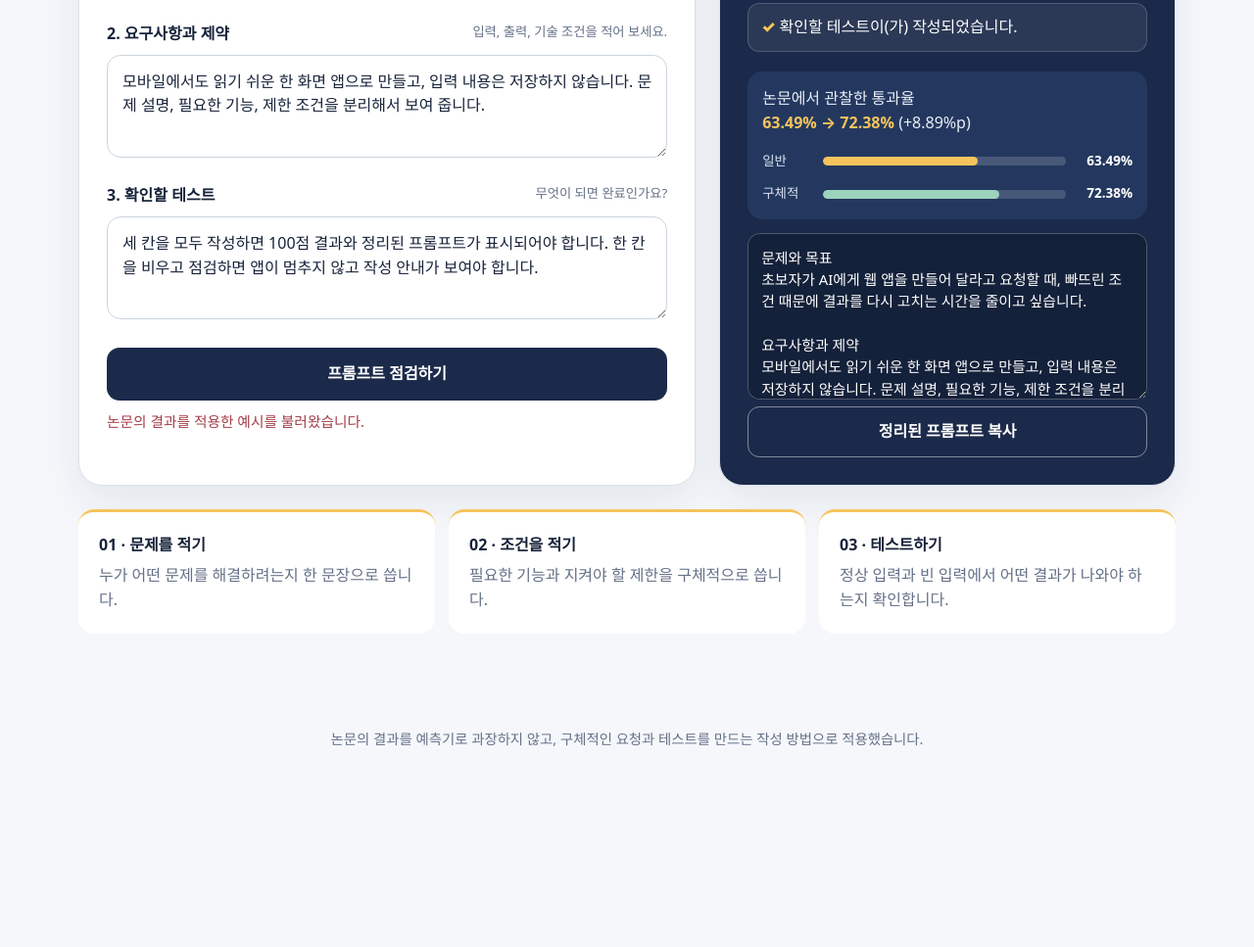
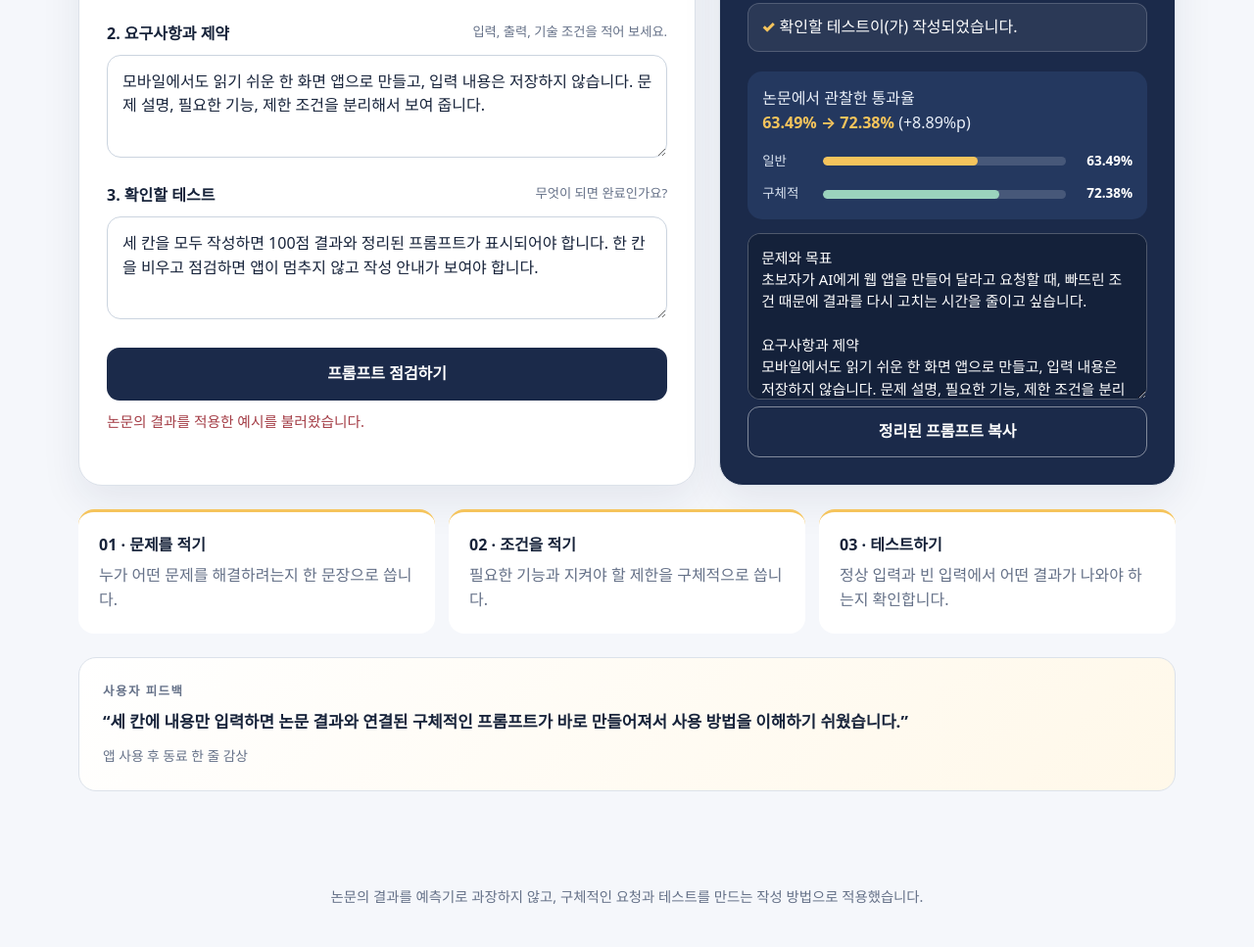
Before and after one commit to seohyosang95-spec/portfolio, a website: page app/index.html in a window 1280 px wide. Shown: the part 875-1842 px from the top of the page at 98% size. Before the commit the page ends 1681 px from the top, so only its background shows below. Drawn offline with Linux system fonts and the light colour scheme.

Commit message:
Add colleague feedback to BR-B app

```diff
--- a/app/index.html
+++ b/app/index.html
@@ -73,6 +73,10 @@
     .how article { padding:21px; border-top:3px solid var(--gold); border-radius:16px; background:#fff; }
     .how b { display:block; margin-bottom:5px; }
     .how p { margin:0; color:var(--muted); }
+    .feedback { margin-top:24px; padding:24px; border:1px solid var(--line); border-radius:18px; background:linear-gradient(135deg,#fff,#fff8e9); }
+    .feedback-label { margin:0 0 8px; color:var(--muted); font-size:.78rem; font-weight:800; letter-spacing:.12em; text-transform:uppercase; }
+    .feedback blockquote { margin:0; color:var(--ink); font-size:1.05rem; font-weight:700; }
+    .feedback cite { display:block; margin-top:10px; color:var(--muted); font-size:.86rem; font-style:normal; }
     footer { padding:24px 20px 40px; color:var(--muted); text-align:center; font-size:.9rem; }
     @media (max-width:800px) { .workspace { grid-template-columns:1fr; } .how { grid-template-columns:1fr; } .proof-grid { grid-template-columns:1fr; } main { padding-top:38px; } .topbar { align-items:flex-start; flex-direction:column; } }
   </style>
@@ -139,6 +143,12 @@
       <article><b>01 · 문제를 적기</b><p>누가 어떤 문제를 해결하려는지 한 문장으로 씁니다.</p></article>
       <article><b>02 · 조건을 적기</b><p>필요한 기능과 지켜야 할 제한을 구체적으로 씁니다.</p></article>
       <article><b>03 · 테스트하기</b><p>정상 입력과 빈 입력에서 어떤 결과가 나와야 하는지 확인합니다.</p></article>
+    </section>
+
+    <section class="feedback" aria-label="사용자 피드백">
+      <p class="feedback-label">사용자 피드백</p>
+      <blockquote>“세 칸에 내용만 입력하면 논문 결과와 연결된 구체적인 프롬프트가 바로 만들어져서 사용 방법을 이해하기 쉬웠습니다.”</blockquote>
+      <cite>앱 사용 후 동료 한 줄 감상</cite>
     </section>
   </main>
   <footer>논문의 결과를 예측기로 과장하지 않고, 구체적인 요청과 테스트를 만드는 작성 방법으로 적용했습니다.</footer>
```
